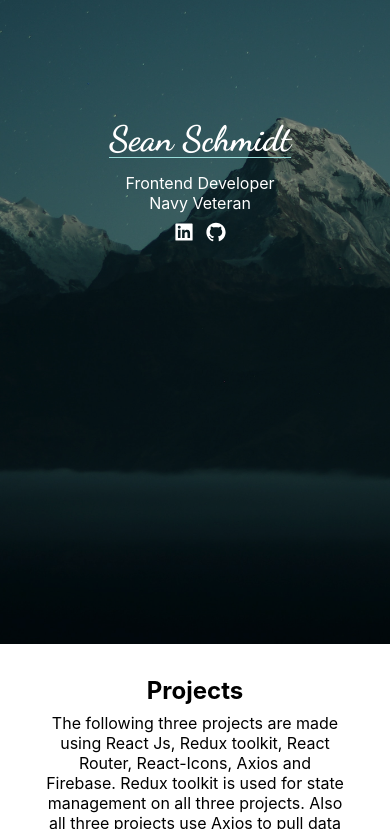
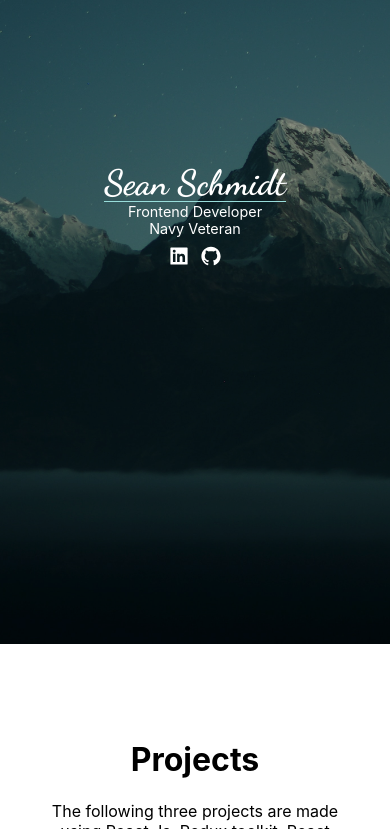
Before and after one commit to SeanSchmidt89/portfolio, a React (Create React App) app: page / in a window 390 px wide. Shown: the part 200-1029 px from the top of the page. Built offline with nearby package versions, Linux system fonts and the light colour scheme; a web font is replaced by a local one.

Commit message:
fixing css bugs

```diff
--- a/public/index.html
+++ b/public/index.html
@@ -24,7 +24,7 @@
       work correctly both with client-side routing and a non-root public URL.
       Learn how to configure a non-root public URL by running `npm run build`.
     -->
-    <title>React App</title>
+    <title>Sean's Portfolio</title>
   </head>
   <body>
     <noscript>You need to enable JavaScript to run this app.</noscript>
--- a/src/components/Contact/Contact.css
+++ b/src/components/Contact/Contact.css
@@ -1,6 +1,7 @@
 .contact {
   max-width: 920px;
   margin: auto;
+  margin-top: 7rem;
   margin-bottom: 12rem;
 }
 
@@ -61,6 +62,7 @@
   .contact {
     max-width: 550px;
     margin: auto;
+    margin-top: 7rem;
     margin-bottom: 12rem;
   }
 
@@ -75,12 +77,12 @@
   .contact {
     max-width: 350px;
     margin: auto;
-    margin-bottom: 8rem;
+    margin-bottom: 9rem;
   }
 
   .contact h1 {
-    margin: 2rem;
-    font-size: 1.6rem;
+    margin: 3rem;
+    font-size: 2rem;
     text-align: center;
   }
 
--- a/src/components/Main/Main.css
+++ b/src/components/Main/Main.css
@@ -21,8 +21,13 @@
 
 .text-container {
   position: absolute;
-  top: 38%;
-  left: 44%;
+  width: 100%;
+  height: 100vh;
+  top: 0;
+  display: flex;
+  flex-direction: column;
+  justify-content: center;
+  align-items: center;
   color: white;
   font-size: 1.3rem;
   text-align: center;
@@ -33,7 +38,7 @@
   font-family: "dancing script";
   font-weight: 700;
   line-height: 36px;
-  margin-bottom: 15px;
+  margin-bottom: 3px;
 }
 
 .text-container p {
@@ -63,8 +68,13 @@
 @media screen and (max-width: 950px) {
   .text-container {
     position: absolute;
-    top: 38%;
-    left: 39%;
+    width: 100%;
+    height: 100vh;
+    top: 0;
+    display: flex;
+    flex-direction: column;
+    justify-content: center;
+    align-items: center;
     color: white;
     font-size: 1.3rem;
     text-align: center;
@@ -75,7 +85,7 @@
     font-family: "dancing script";
     font-weight: 700;
     line-height: 36px;
-    margin-bottom: 15px;
+    margin-bottom: 3px;
   }
 
   .text-container p {
@@ -84,21 +94,25 @@
 }
 
 @media screen and (max-width: 650px) {
-  .text-container {
-    position: absolute;
-    top: 38%;
-    left: 35%;
-    color: white;
-    font-size: 1.3rem;
-    text-align: center;
+  .text-container h1 {
+    border-bottom: 1.5px solid #99ddda;
+    font-family: "dancing script";
+    font-weight: 700;
+    line-height: 36px;
+    margin-bottom: 3px;
   }
 }
 
 @media screen and (max-width: 450px) {
   .text-container {
     position: absolute;
-    top: 38%;
-    left: 32%;
+    width: 100%;
+    height: 100vh;
+    top: 0;
+    display: flex;
+    flex-direction: column;
+    justify-content: center;
+    align-items: center;
     color: white;
     font-size: 1.1rem;
     text-align: center;
@@ -109,16 +123,10 @@
     font-family: "dancing script";
     font-weight: 700;
     line-height: 36px;
-    margin-bottom: 15px;
+    margin-bottom: 1px;
   }
 
   .text-container p {
-    font-size: 1rem;
+    font-size: 0.9rem;
   }
 }
-
-@media screen and (max-width: 650px) {
-  .text-container {
-    left: 28%;
-  }
-}
--- a/src/components/Projects/Projects.css
+++ b/src/components/Projects/Projects.css
@@ -1,8 +1,8 @@
 .projects {
   width: 100%;
   max-width: 1140px;
-  margin: 5rem auto;
-  margin-bottom: 14rem;
+  margin: 10rem auto;
+  margin-bottom: 10rem;
 }
 
 .projects h1 {
@@ -29,8 +29,7 @@
   .projects {
     width: 100%;
     max-width: 1140px;
-    margin: 2rem auto;
-    margin-bottom: 6rem;
+    margin: 6rem auto;
   }
 
   .projects h1 {
@@ -57,8 +56,8 @@
 
 @media screen and (max-width: 700px) {
   .projects {
-    margin: 2rem auto;
-    margin-bottom: 6rem;
+    margin: 6rem auto;
+    margin-bottom: 0rem;
   }
 
   .projects h1 {
@@ -86,14 +85,13 @@
 
 @media screen and (max-width: 450px) {
   .projects {
-    margin: 2rem auto;
-    margin-bottom: 6rem;
+    margin: 6rem auto;
   }
 
   .projects h1 {
     text-align: center;
-    margin-bottom: 0.5rem;
-    font-size: 1.5rem;
+    margin-bottom: 1.4rem;
+    font-size: 2rem;
   }
 
   .projects p {
--- a/src/components/SideNav/SideNav.js
+++ b/src/components/SideNav/SideNav.js
@@ -14,6 +14,10 @@ const SideNav = () => {
   const navHandler = (e) => {
     setNav(!nav);
   };
+
+  nav
+    ? (document.body.style.overflow = "hidden")
+    : (document.body.style.overflow = "auto");
   return (
     <div>
       <GiHamburgerMenu className="hamburger" onClick={navHandler} />
@@ -46,16 +50,16 @@ const SideNav = () => {
       ) : null}
       <div className="large-nav">
         <div className="large-nav-container">
-          <a href="#main" onClick={navHandler}>
+          <a href="#main">
             <AiOutlineHome size={20} />
           </a>
-          <a href="#projects" onClick={navHandler}>
+          <a href="#projects">
             <AiOutlineProject size={20} />
           </a>
-          <a href="#work" onClick={navHandler}>
+          <a href="#work">
             <GrDocumentText size={20} />
           </a>
-          <a href="#contact" onClick={navHandler}>
+          <a href="#contact">
             <AiOutlineMail size={20} />
           </a>
           <a
```
Also changed, not shown: src/components/Work/Work.css (line endings or trailing spaces).
